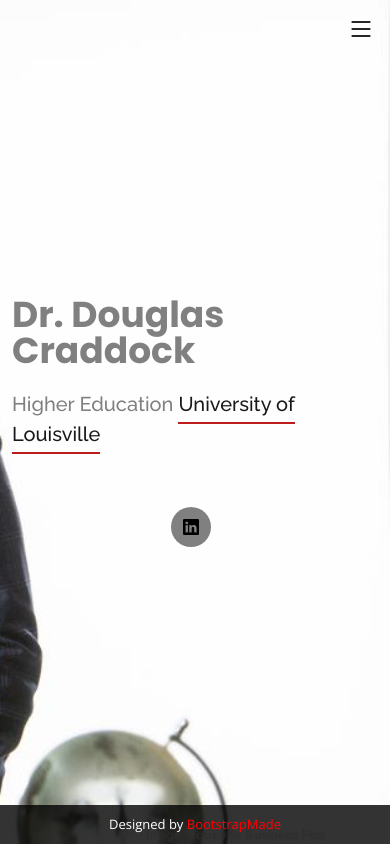
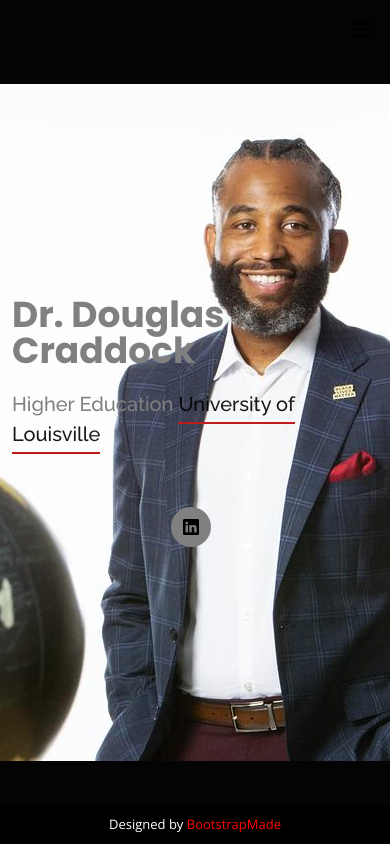
Before and after one commit to dcbastien/DCraddock, a plain HTML site: page index.html in a window 390 px wide. Drawn offline with nearby package versions, Linux system fonts and the light colour scheme.

Commit message:
Home page responsiveness

```diff
--- a/assets/css/style.css
+++ b/assets/css/style.css
@@ -26,15 +26,15 @@ body::before {
   height: 100vh;
   z-index: -1;
 }
-@media (min-width: 1024px) {
+@media (min-width: 1376px) {
   body::before {
     background-attachment: fixed;
   }
 }
 
-@media (max-width: 800px) {
-  body {
-    background-color: black;
+@media (min-width: 100px) and (max-width: 1375px) {
+  body::before{
+    background:#040404 url("../img/Doug.jpeg") center no-repeat;;
   }
 }
 
```
